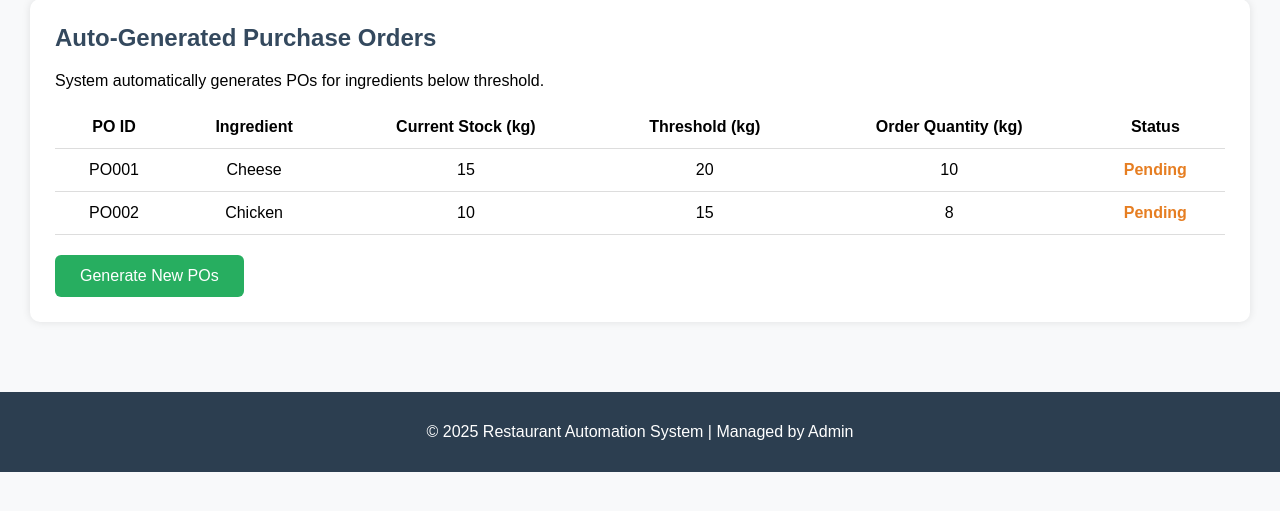
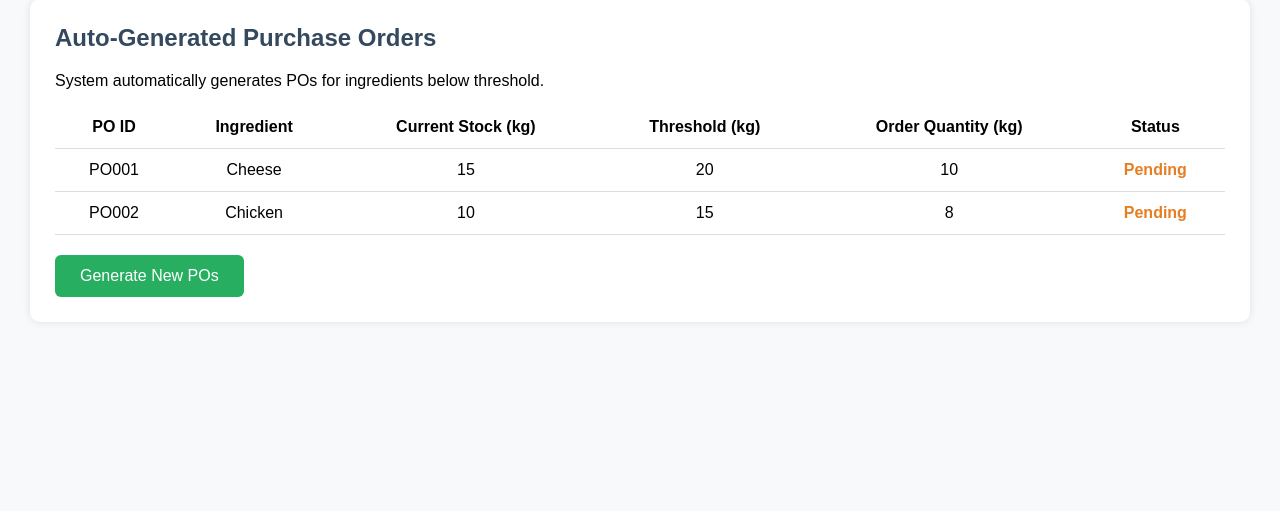
Before and after one commit to SaiVighnesh811/Restaurant_Automation_System, a Python web app: template Restaurant_Automation/templates/purchase_orders.html in a window 1280 px wide. Shown: the part 31-542 px from the top of the page. Run offline with Jinja, Linux system fonts and the light colour scheme; the template is opened without the code that fills it, so the values that code supplies are empty.

Commit message:
Remove footer from purchase_orders.html for a cleaner layout

```diff
--- a/Restaurant_Automation/templates/purchase_orders.html
+++ b/Restaurant_Automation/templates/purchase_orders.html
@@ -49,8 +49,6 @@
         </section>
     </main>
 
-    <footer>
-        <p>© 2025 Restaurant Automation System | Managed by Admin</p>
-    </footer>
+
 </body>
 </html>
```
